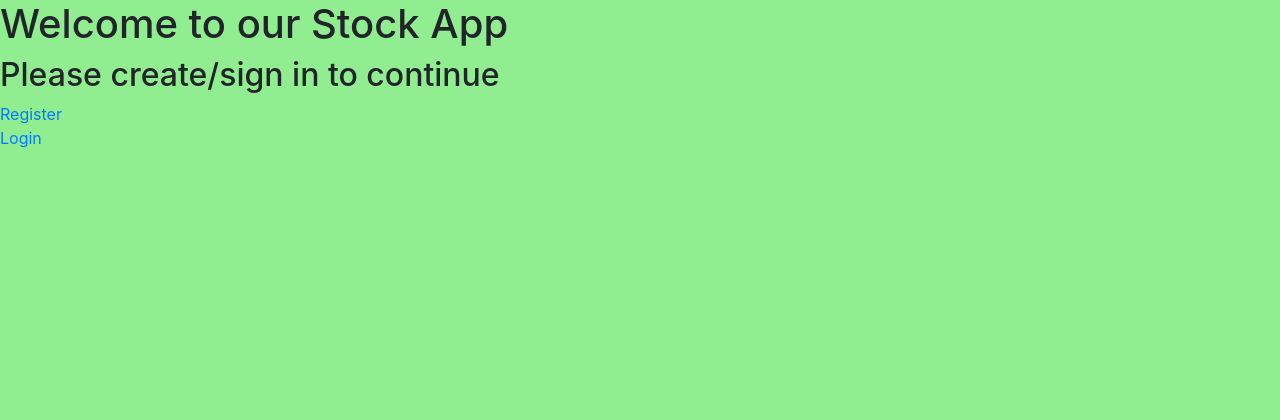
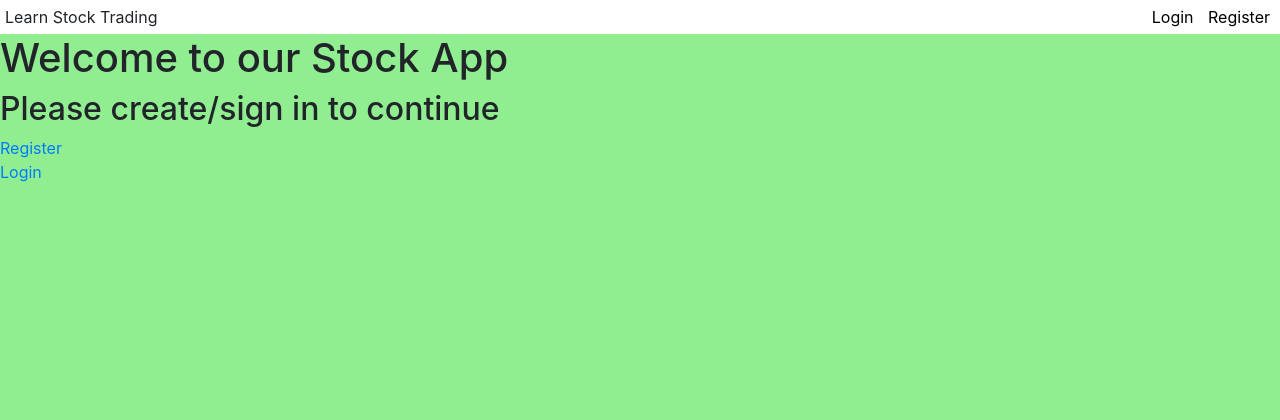
Before and after one commit to ShyamW/StockTradingApp, a Flask app: page / in a window 1280 px wide. Shown: the top 420 px of the page. Run offline with Flask 2, Linux system fonts and the light colour scheme; parts of the project's set-up code (start-up, migrations or seed data) failed here and were passed over; some libraries are stand-ins or nearby versions.

Commit message:
Flash Messages / Top bar updated

```diff
--- a/app.py
+++ b/app.py
@@ -199,22 +199,25 @@ def login():
     if request.method == 'GET':
         return render_template('login.html', form=form)
     else:
-        #TODO need to update the if/else blocks to be more optimized
+        #  TODO need to update the if/else blocks to be more optimized
         if form.validate_on_submit():
             user = User.query.filter_by(email=form.email.data).first()
             if user:
                 # TODO DECRYPT PASSWORD AND CHECK
                 if user.validate_password(form.password.data) and user.verify_totp(form.token.data):
                     login_user(user)
+                    flash("Logged In")
                     return redirect(url_for('welcome'))
                 else:
                     # Wrong password or token entered
                     # TODO add message
+                    flash("Wrong Password/Username/Token")
                     return render_template('login.html', form=form)
             else:
                 # No such user
                 # TODO add message
-                return render_template('register.html', form=form)
+                flash("No Such User Please Register")
+                return redirect(url_for('register'))
         else:
             # Failed login so redirect page
             flash("Failed to Login")
@@ -233,6 +236,7 @@ def load_user(email):
 def logout():
     logout_user()
     # TODO add message for logged out
+    flash("Logged Out Successfully")
     return redirect('/welcome')
 
 
--- /dev/null
+++ b/static/general.css
@@ -0,0 +1,56 @@
+#flaskalert {
+    width: 50%;
+    z-index: 5000;
+    position: fixed;
+    bottom: 0px;
+    left: 25%;
+    padding: 20px;
+    background-color: white;
+    color: black;
+    margin: 10px auto;
+    text-align: center;
+    border-radius: 25px;
+}
+
+.closebtn {
+  	margin-left: 15px;
+    color: black;
+    font-weight: bold;
+    float: right;
+    font-size: 22px;
+    line-height: 20px;
+    cursor: pointer;
+    transition: 0.3s;
+}
+
+.topbar {
+  position: sticky;
+  background-color: white;
+  top: 0px;
+  width: 100%;
+  overflow: hidden;
+}
+
+.topbar-container-left {
+  text-align: left;
+  float: left;
+    padding: 5px;
+}
+
+.topbar-container-right {
+    text-align: right;
+    float: right;
+    padding: 5px;
+}
+.topbar-text {
+
+}
+
+.topbar-link {
+  padding: 5px;
+  color: black;
+}
+
+.topbar-link:hover {
+  color: grey;
+}
--- a/templates/layouts/base.html
+++ b/templates/layouts/base.html
@@ -7,8 +7,18 @@
   <link href="/static/bootstrap-grid.css" rel="stylesheet" media="screen">
   <link href="/static/bootstrap-reboot.css" rel="stylesheet" media="screen">
   <link href="/static/stock_view.css" rel="stylesheet" media="screen">
-
+  <link href="/static/general.css" rel="stylesheet" media="screen">
   <title>{% block title %}{% endblock%}</title>
+  {% with messages = get_flashed_messages() %}
+  {% if messages %}
+    <div id="flaskalert">
+      {% for message in messages %}
+        <span>{{ message }}</span>
+        <span class="closebtn" onclick="this.parentElement.style.display='none';">&times;</span>
+      {% endfor %}
+    </div>
+  {% endif %}
+  {% endwith %}
   {% endblock %}
 </head>
 <body>
--- a/templates/layouts/header.html
+++ b/templates/layouts/header.html
@@ -1,16 +1,15 @@
 <!-- Header HTML -->
-{% if request.path!="/" and request.path!="/login" and request.path!="register"%}
-<nav class="navbar navbar-default navbar-static-top">
-  <div class="container-fluid">
-    <p class="navbar-text navbar-right">
+<div class="topbar">
+  <div class="topbar-container-left">
+    <span class="topbar-text">Learn Stock Trading</span>
+  </div>
+  <div class="topbar-container-right">
       {% if name %}
         Not {{ name }}?
-        <a href="/logout" class="navbar-link">Sign Out</a>
-      {% else %}
-        <a href="/login" class="navbar-link">Login</a>
-        <a href="/register" class="navbar-link">Register</a>
+        <a href="/logout" class="topbar-link">Sign Out</a>
+      {% elif request.path != '/login' and request.path != 'register' %}
+        <a href="/login" class="topbar-link">Login</a>
+        <a href="/register" class="topbar-link">Register</a>
       {% endif %}
-    </p>
   </div>
-</nav>
-{% endif %}
+</div>
```
